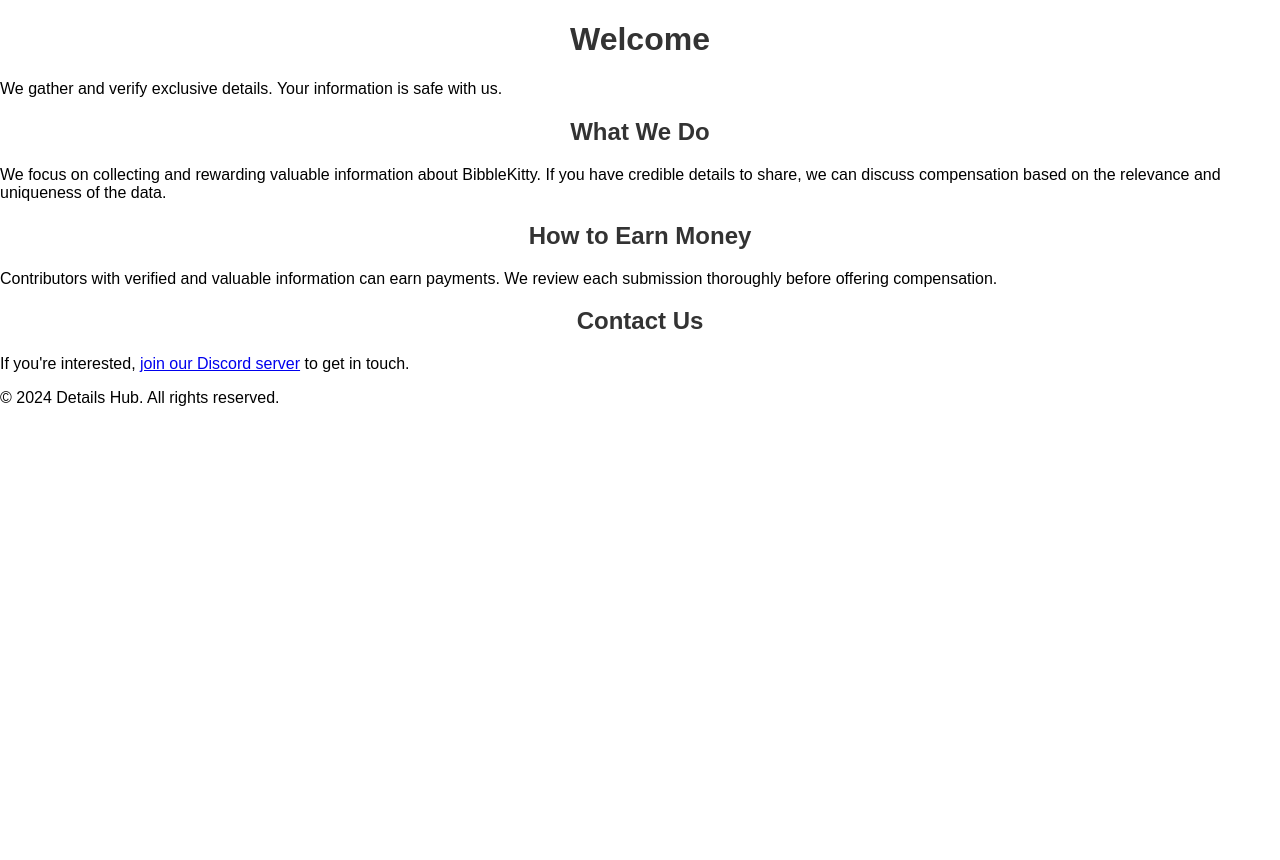
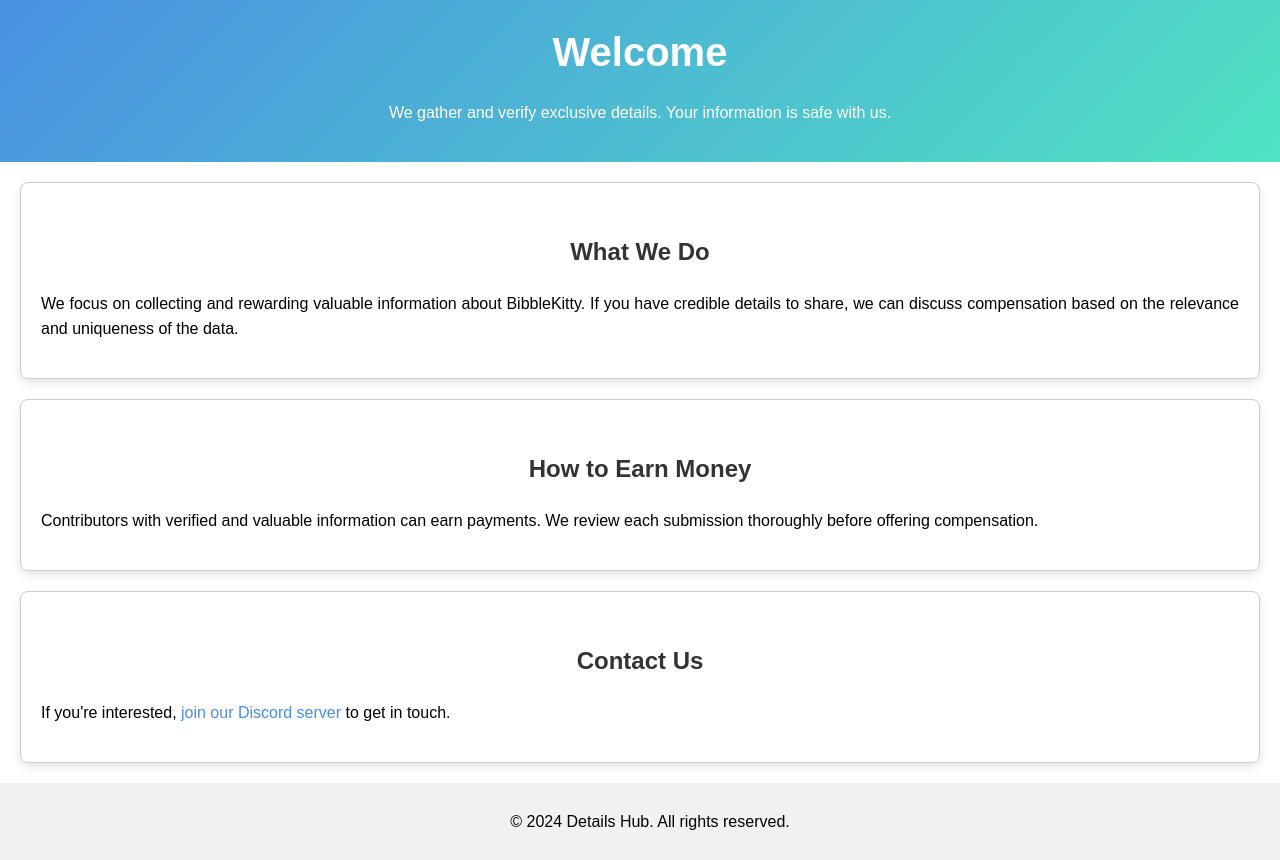
Before and after one commit to MR1Vikler/bibble, a plain HTML site: page bibble/index.html in a window 1280 px wide. Before the commit the page ends 800 px from the top, so only its background shows below. Drawn offline with Linux system fonts and the light colour scheme.

Commit message:
Update style.css

```diff
--- a/bibble/style.css
+++ b/bibble/style.css
@@ -5,59 +5,53 @@ body {
     padding: 0;
     background-color: white;
     color: black;
-    overflow: hidden;
+    line-height: 1.6;
 }
 
-h1, h2 {
+header {
+    background: linear-gradient(135deg, #4a90e2, #50e3c2);
+    padding: 20px;
+    text-align: center;
+    color: white;
+}
+
+h1 {
+    margin: 0;
+    font-size: 2.5em;
+}
+
+h2 {
     color: #333;
     text-align: center;
+    margin-top: 30px;
 }
 
-/* Background Blurry Balls */
-.background {
-    position: absolute;
-    top: 0;
-    left: 0;
-    width: 100%;
-    height: 100%;
-    overflow: hidden;
-    z-index: -1;
+section {
+    padding: 20px;
+    margin: 20px;
+    border: 1px solid #ccc;
+    border-radius: 8px;
+    box-shadow: 0 4px 8px rgba(0, 0, 0, 0.1);
 }
 
-.blurry-ball {
-    position: absolute;
-    width: 150px;
-    height: 150px;
-    background: rgba(0, 123, 255, 0.3);
-    border-radius: 50%;
-    filter: blur(60px);
-    animation: float 10s ease-in-out infinite;
+section p {
+    text-align: justify;
 }
 
-.blurry-ball:nth-child(2) {
-    background: rgba(255, 0, 123, 0.3);
-    width: 100px;
-    height: 100px;
-    top: 30%;
-    left: 50%;
-    animation-duration: 8s;
+a {
+    color: #4a90e2;
+    text-decoration: none;
 }
 
-.blurry-ball:nth-child(3) {
-    background: rgba(0, 255, 123, 0.3);
-    width: 200px;
-    height: 200px;
-    top: 60%;
-    left: 20%;
-    animation-duration: 12s;
+a:hover {
+    text-decoration: underline;
 }
 
-/* Animation */
-@keyframes float {
-    0%, 100% {
-        transform: translateY(0) translateX(0);
-    }
-    50% {
-        transform: translateY(-20px) translateX(30px);
-    }
+footer {
+    text-align: center;
+    padding: 10px;
+    background: #f1f1f1;
+    position: relative;
+    bottom: 0;
+    width: 100%;
 }
```
